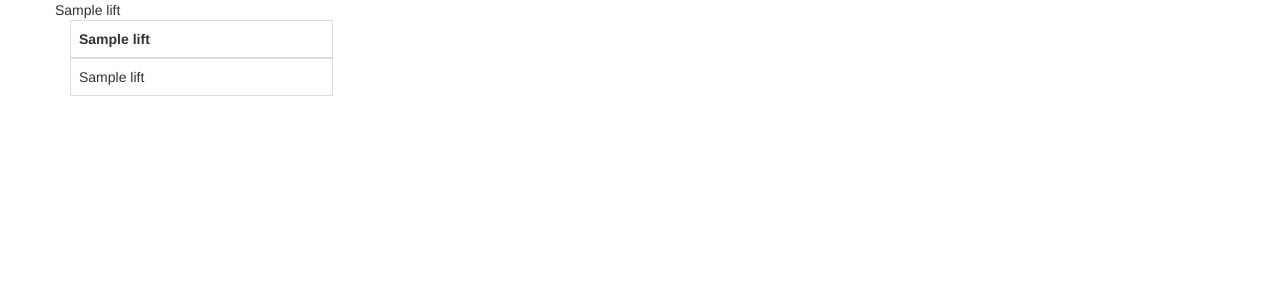
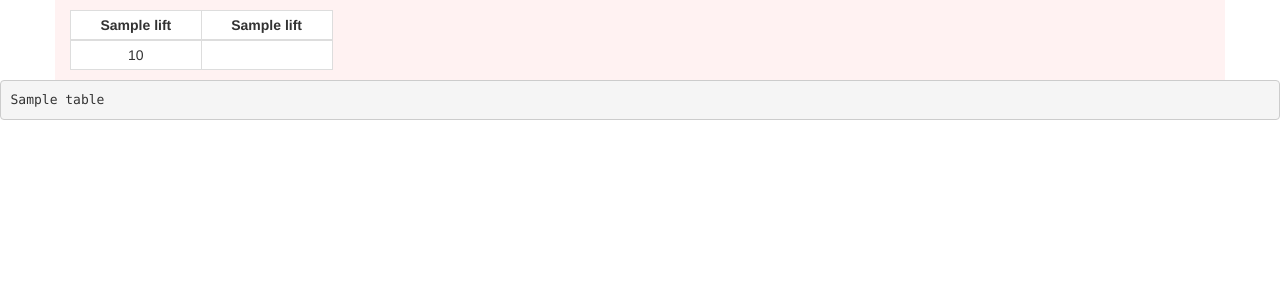
Before and after one commit to alexjpaz/paz-fit, a Python web app: template web/templates/month.html in a window 1280 px wide. Shown: the top 300 px of the page. Run offline with Jinja, Linux system fonts and the light colour scheme; the template is opened without the code that fills it: most values are stand-ins (such as "Sample title", 1, 10 or a date in 2020); some libraries are stand-ins or nearby versions.

Commit message:
template

```diff
--- a/utils.py
+++ b/utils.py
@@ -40,9 +40,7 @@
 	return oneside
 
 def generate_month(maxes):
-	month = {
-		'maxes': {},
-	}
+	month = {}
 
 	for mm in maxes:
 		month[mm] = {}
--- a/web/templates/month.html
+++ b/web/templates/month.html
@@ -5,27 +5,49 @@
     <title>531 Month Cycle</title>
     <meta name="viewport" content="width=device-width, initial-scale=1.0">
     <link href="http://netdna.bootstrapcdn.com/bootstrap/3.0.2/css/bootstrap.min.css" rel="stylesheet">
+	<style>
+		.lift--1 {background: rgba(255,0,0,0.05);}
+		.lift--2 {background: rgba(0,255,0,0.05);}
+		.lift--3 {background: rgba(0,0,255,0.05);}
+		.lift--4 {background: rgba(255,255,0,0.05);}
+
+		.lift__month {
+		}
+
+		.lift__max {
+			text-align: center;
+		}
+
+		.lift__week table {
+			background-color: #fff;
+			margin-top: 10px;
+			margin-bottom: 10px;
+		}
+		.lift__week td,
+		.lift__week th {
+			padding: 4px !important;
+			text-align: center;
+		}
+	</style>
   </head>
   <body>
 	  <div class='container'>
 		  {% for lift, month in table.iteritems() %}
-		  <div class='row lift'>
-			  <div class='lift__max'>
-				  <span>{{ lift }}</span>
-			  </div>
-			  <div class='lift_month'>
+		  <div class='row lift lift--{{loop.index}}'>
+			  <div class='lift__month'>
 				  {% for week, set in month.iteritems() %}
-				  <div class='col-md-3'>
-					  <table class='table table-bordered'>
+				  <div class='col-md-3 lift__week lift__week--{{week}}'>
+					  <table class='table table-bordered '>
 						  <thead>
 							  <tr>
-								  <th>{{ week }}</th>
+								  <th>{{ lift }}</th>
+								  <th colspan='7'>{{ week }}</th>
 							  </tr>
 						  </thead>
 						  <tbody>
 							  {% for pct, plates in set.iteritems() %}
 							  <tr>
-								  <td>{{ pct }}</td>
+								  <td>{{ (pct*100) | round }}</td>
 								  {% for plate in plates %}
 								  <td>{{ plate }}</td>
 								  {% endfor %}
@@ -39,6 +61,7 @@
 		  </div>
 		  {% endfor %}
 	  </div>
+	  <pre>{{ table }}</pre>
   </body>
 </html>
 {% endautoescape %}
```
